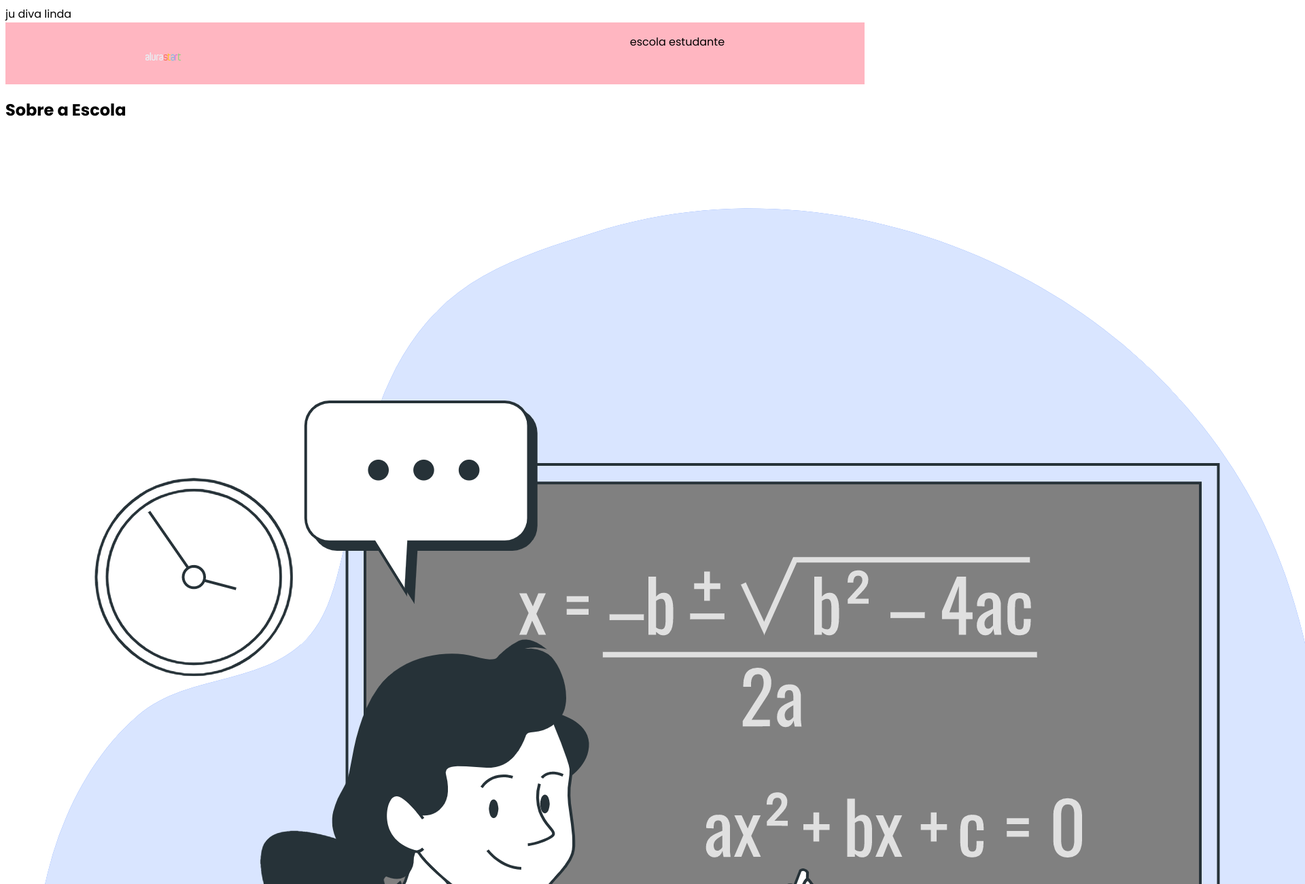
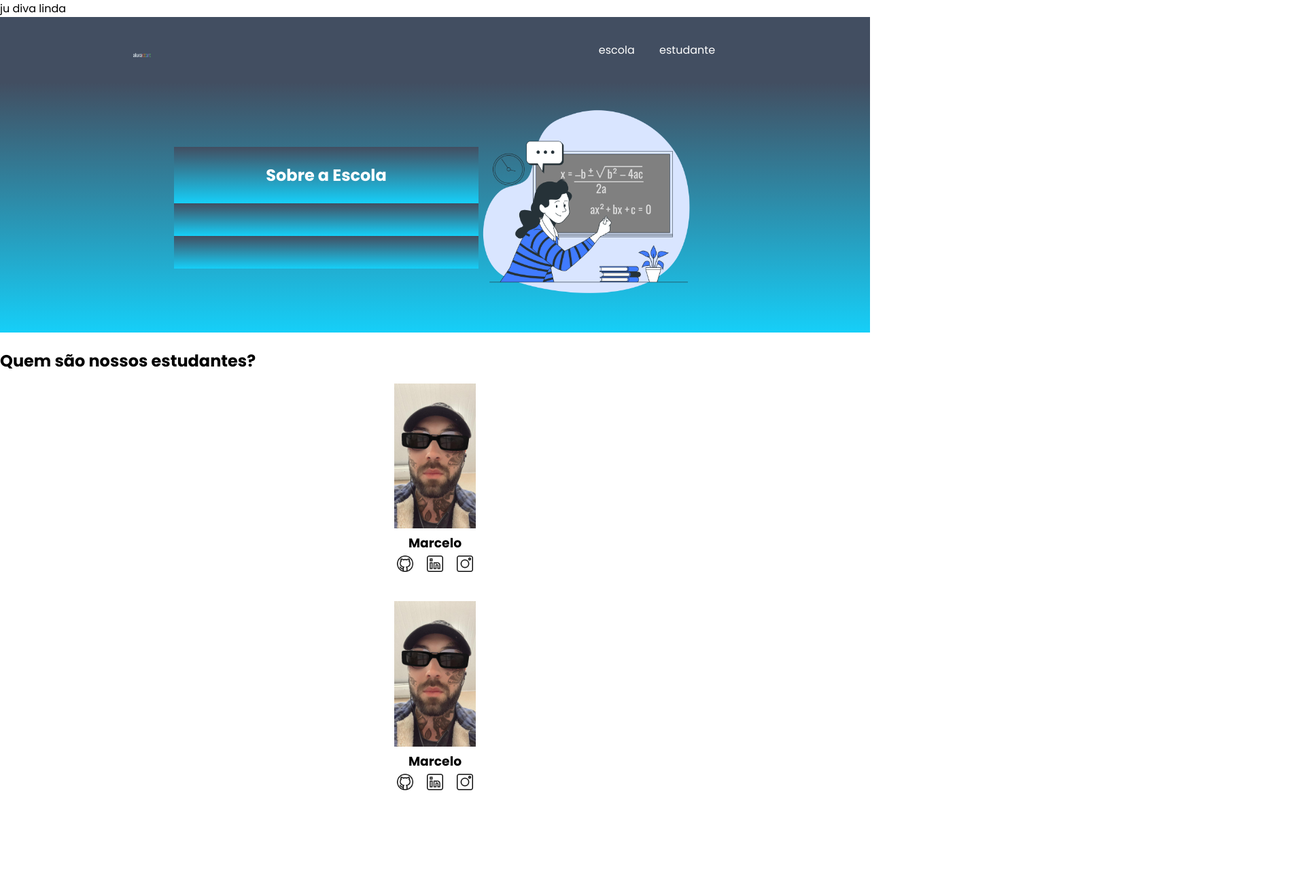
Before and after one commit to juzinhaa/alurastart-2024-2c, a plain HTML site: page index.html in a window 1280 px wide. Shown: the top 1300 px of the page at 68% size, 1920 px wide, since content can reach past the window. After the commit the page ends 1213 px from the top, so only its background shows below. Drawn offline with Linux system fonts and the light colour scheme.

Commit message:
Add files via upload

```diff
--- a/index.html
+++ b/index.html
@@ -1,15 +1,19 @@
 <!DOCTYPE html>
 <html lang="pt-br">
+
 <head>
     <meta charset="UTF-8">
     <meta http-equiv="X-UA-Compatible" content="IE=edge">
     <meta name="viewport" content="width=device-width, initial-scale=1.0">
     <link rel="preconnect" href="https://fonts.googleapis.com">
     <link rel="preconnect" href="https://fonts.gstatic.com" crossorigin>
-    <link href="https://fonts.googleapis.com/css2?family=Poppins:ital,wght@0,100;0,200;0,300;0,400;0,500;0,600;0,700;0,800;0,900;1,100;1,200;1,300;1,400;1,500;1,600;1,700;1,800;1,900&display=swap" rel="stylesheet">
+    <link
+        href="https://fonts.googleapis.com/css2?family=Poppins:ital,wght@0,100;0,200;0,300;0,400;0,500;0,600;0,700;0,800;0,900;1,100;1,200;1,300;1,400;1,500;1,600;1,700;1,800;1,900&display=swap"
+        rel="stylesheet">
     <link rel="stylesheet" href="style.css">
     <tittle>ju diva linda</tittle>
 </head>
+
 <body>
     <header class="cabecalho">
         <h1>
@@ -25,13 +29,48 @@
     <section class="escola">
         <div class="escola-div-conteudo">
             <h2 class="escola titulo">Sobre a Escola</h2>
-             <p class="A escola Alura foi fundade em 2010 com o objetivo de ensinar programação através do VSCode.
-             A melhor turma do colégio é o 2C malvadeza, uma classe engajada, às vezes bagunceira, mas que entrega bons resultados. "></p>
+            <p
+                class="A escola Alura foi fundade em 2010 com o objetivo de ensinar programação através do VSCode.
+             A melhor turma do colégio é o 2C malvadeza, uma classe engajada, às vezes bagunceira, mas que entrega bons resultados. ">
+            </p>
             <p class="escola titulo dois"></p>
 
 
         </div>
         <img class="escola-imagem" src="formula-bro.png" alt="professora no quadro">
     </section>
+
+
+
+    <section class="estudante">
+        <h2 class="estudante-titulo">Quem são nossos estudantes?</h2>
+        <div class="estudante-todos">
+            <span></span>
+            <div class="estudante-div">
+                <img class="estudante-imagem" src="Marcelo.jpeg" alt="foto do marcelo">
+                <h3 class="estudante-nome">Marcelo</h3>
+                <a href="https://github.com/marcelopaludetto"><img class="estudante-icone" src="github.png"
+                        alt="icone github"></a>
+                <a href="https://linkedin.com/marcelopaludetto"><img class="estudante-icone" src="linkedin.png"
+                        alt="icone linkedin"></a>
+                <a href="https://instagram.com/marcelopaludetto"><img class="estudante-icone" src="instagram.png"
+                        alt="icone instagram"></a>
+            </div>
+            <div class="estudante-div">
+                <img class="estudante-imagem" src="Marcelo.jpeg" alt="foto do marcelo">
+                <h3 class="estudante-nome">Marcelo</h3>
+                <a href="https://github.com/marcelopaludetto"><img class="estudante-icone" src="github.png"
+                        alt="icone github"></a>
+                <a href="https://linkedin.com/marcelopaludetto"><img class="estudante-icone" src="linkedin.png"
+                        alt="icone linkedin"></a>
+                <a href="https://instagram.com/marcelopaludetto"><img class="estudante-icone" src="instagram.png"
+                        alt="icone instagram"></a>
+            </div>
+
+
+
+
+
 </body>
+
 </html>
--- a/style.css
+++ b/style.css
@@ -1,34 +1,63 @@
- body{
-
-    font-family: 'poppins',sans-serif;
- }
-
- header {
-    background-color: palevioletred;
+*{
+    margin: 0;
+    padding: 0;
+}
+body {
+    font-family: 'Poppins', sans-serif;
+}
+.cabecalho {
+    background-color: #424E61;
     color: white;
-    }
-
-
-    .cabecalho-imagem{
-
-        width: 20%;
+    display: flex;
+    justify-content: space-around;
+    align-items: center;
+    padding: 24px 0;
 }
 
-    .cabecalho{
+.cabecalho-imagem{
+    width: 10%;
+}
 
-        background-color: lightpink;
-        color: black;
-        display: flex;
-        justify-content: space-around;
+.cabecalho-lista-item{
+    display: inline-block;
+    margin: 0 16px;
+    font-size: 16px;
+}
 
-    }
+.escola-imagem{
+    width: 25%;
+}
 
-   .cabecalho-lista-item{
+.escola{
+    background-image: linear-gradient(#424E61,#16CFF8);
+    color:white;
+    display: flex;
+    justify-content: center;
+    align-items: center;
+    padding: 24px 0;
+}
 
-    display: inline-block;
+.escola-div-conteudo{
+    width: 35%;
+}
 
-    }
-    .escola-imagem{
+.escola-titulo{
+    padding: 24px 0;
+}
 
+.estudante{
+    padding: 24px 0;
+}
+.estudante-imagem{
+    width: 120px;
+}
 
-    }
+.estudante-icone{
+    width: 24px;
+    padding: 4px 8px;
+}
+
+.estudante-div{
+    text-align: center;
+    padding: 16px 0;
+}
```
Also changed, not shown: Marcelo.jpeg (added), github.png (added), instagram.png (added), linkedin.png (added). Lines whose indentation alone changed are shown as unchanged.
